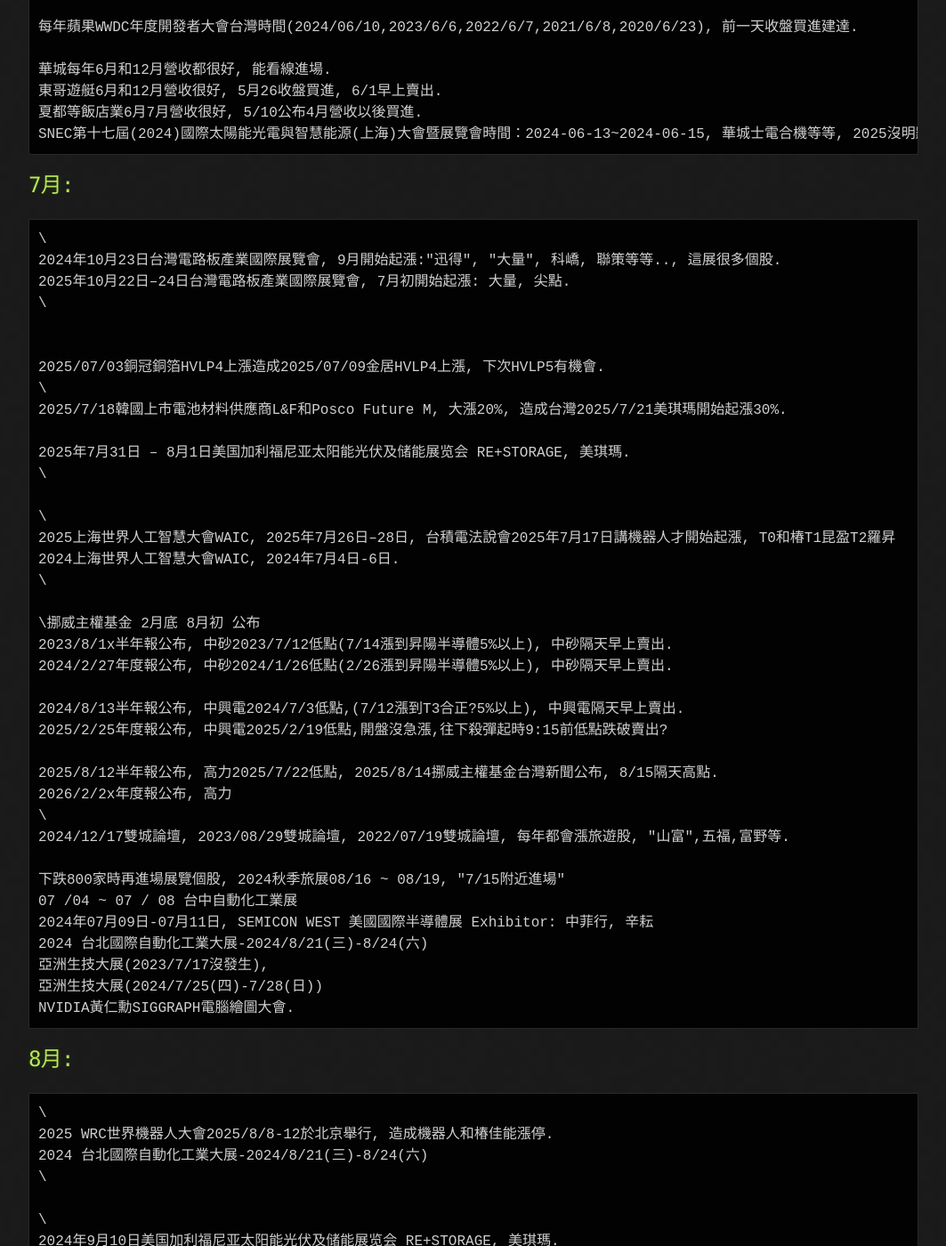
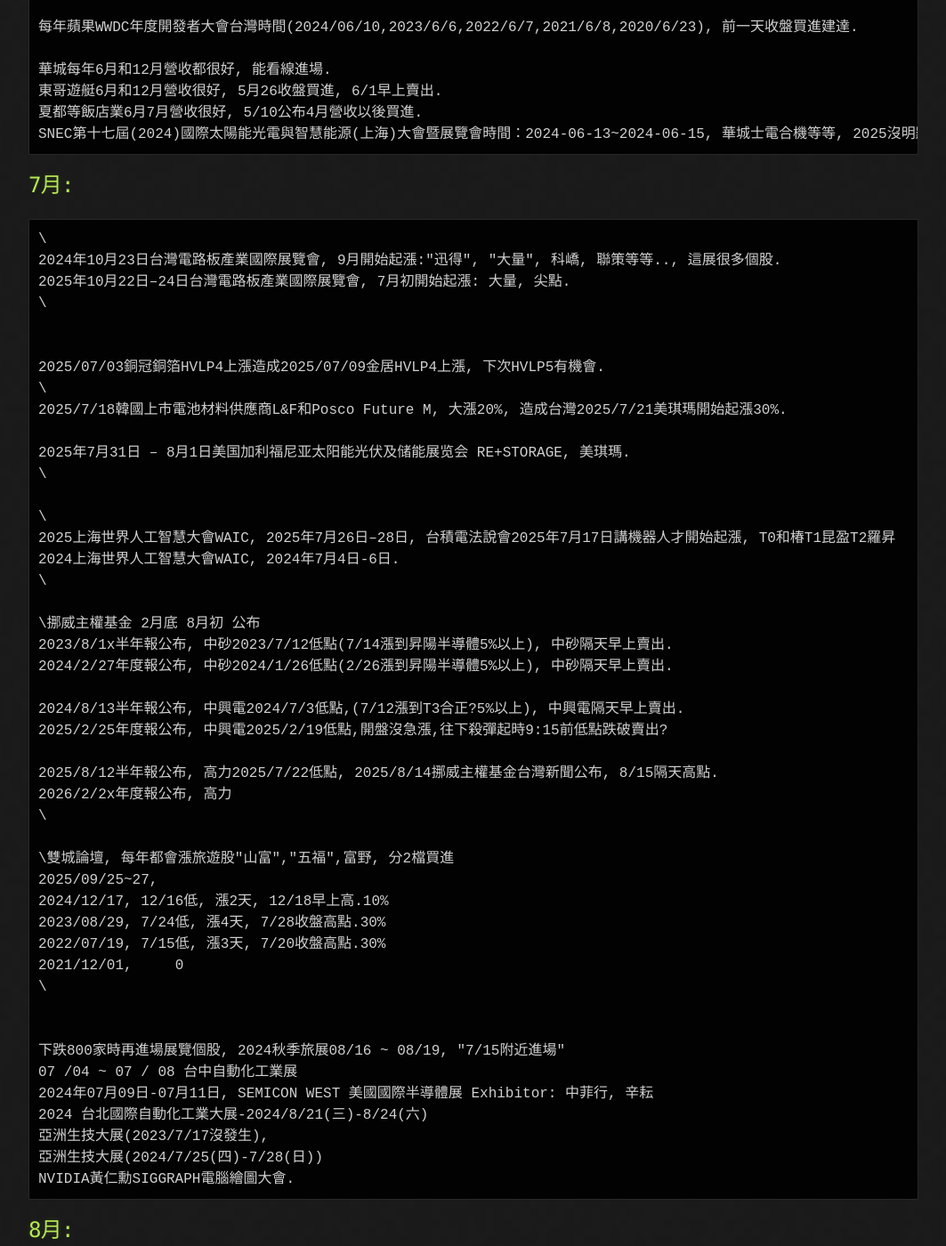
Before and after one commit to lepg5487/Stock_God, a Jekyll site: the page built from experience.md, in a window 1280 px wide and 1400 px high, scrolled down 7465 px. Shown: the whole window at 89% size, without its empty margins (108-1171 px from the left). Built offline with Jekyll 4.4.1, drawn with Linux system fonts in a browser that asks for light colours; our own code applies the rules of GitHub Pages for plain Markdown files; some of the changed text lies outside the part shown.

Commit message:
Update experience.md

````diff
--- a/experience.md
+++ b/experience.md
@@ -331,7 +331,15 @@
 2025/8/12半年報公布, 高力2025/7/22低點, 2025/8/14挪威主權基金台灣新聞公布, 8/15隔天高點.
 2026/2/2x年度報公布, 高力
 \
-2024/12/17雙城論壇, 2023/08/29雙城論壇, 2022/07/19雙城論壇, 每年都會漲旅遊股, "山富",五福,富野等.
+
+\雙城論壇, 每年都會漲旅遊股"山富","五福",富野, 分2檔買進
+2025/09/25~27,
+2024/12/17, 12/16低, 漲2天, 12/18早上高.10%
+2023/08/29, 7/24低, 漲4天, 7/28收盤高點.30%
+2022/07/19, 7/15低, 漲3天, 7/20收盤高點.30%
+2021/12/01,	0
+\
+
 
 下跌800家時再進場展覽個股, 2024秋季旅展08/16 ~ 08/19, "7/15附近進場"
 07 /04 ~ 07 / 08 台中自動化工業展
@@ -366,7 +374,13 @@
 2024年10月23日 – 25日國際光電大展OPTO光電協進會PIDA,
 \
 
-2024/12/17雙城論壇, 2023/08/29雙城論壇, 2022/07/19雙城論壇, 每年都會漲旅遊股, "山富",五福,富野等.
+\雙城論壇, 每年都會漲旅遊股"山富","五福",富野, 分2檔買進
+2025/09/25~27,
+2024/12/17, 12/16低, 漲2天, 12/18早上高.10%
+2023/08/29, 7/24低, 漲4天, 7/28收盤高點.30%
+2022/07/19, 7/15低, 漲3天, 7/20收盤高點.30%
+2021/12/01,	0
+\
 
 G20舉辦日的前12天買進權值股, G20附近賣出權值股, 權值股會開始回檔, 開始布局中小型股. G20(2023/8/28成功),
 ```
@@ -419,16 +433,24 @@
 ```
 ## 12月:
 ```
-2024/12/17雙城論壇, 2023/08/29雙城論壇, 2022/07/19雙城論壇, 每年都會漲旅遊股, "山富",五福,富野等.
+\雙城論壇, 每年都會漲旅遊股"山富","五福",富野, 分2檔買進
+2025/09/25~27,
+2024/12/17, 12/16低, 漲2天, 12/18早上高.10%
+2023/08/29, 7/24低, 漲4天, 7/28收盤高點.30%
+2022/07/19, 7/15低, 漲3天, 7/20收盤高點.30%
+2021/12/01,	0
+\
+
 不需要基本面題材股開始, 上次是神盾集團12/06漲到03/01.
 2年1次世界新車大展展出日期：2023/12/28(四) ~ 2024/01/01(一)
 東哥遊艇, 華城, 11月營收公布日期最低點, 因為12月營收都會很好.
 2024 台北國際電玩展Taipei 展出時間：2024/1/25（四）-1/28（日）, 12/01開始進場遊戲股.
 NVIDIA GTC開發者大會公布時間.
-/
+
+\
 2025年1月25日至30日, 美國西部光電展覽 SPIE Photonics West, 上詮(1/3低點)(20~30%高點), 聯亞(1/13低點)(20~30%高點),  華星光(1/15低點)(20~30%高點), IET-KY(2/3低點)(2/5下午公布營收2/6起漲100%)
 2026年1月20日至22日, 美國西部光電展覽 SPIE Photonics West,
-/
+\
 ```
 
 # 總統財富密碼
@@ -611,12 +633,13 @@
 2026
 ```
 
-# 雙城論壇, 每年都會漲旅遊股"山富",五福,富野.
-```
-2024/12/17雙城論壇,
-2023/08/29雙城論壇,
-2022/07/19雙城論壇,
-山富富野等.
+# 雙城論壇, 每年都會漲旅遊股"山富","五福",富野, 分2檔買進
+```
+2025/09/25~27,
+2024/12/17, 12/16低, 漲2天, 12/18早上高.10%
+2023/08/29, 7/24低, 漲4天, 7/28收盤高點.30%
+2022/07/19, 7/15低, 漲3天, 7/20收盤高點.30%
+2021/12/01,	0
 ```
 
 # 台灣電路板產業國際展覽會, "迅得", "大量"
````
